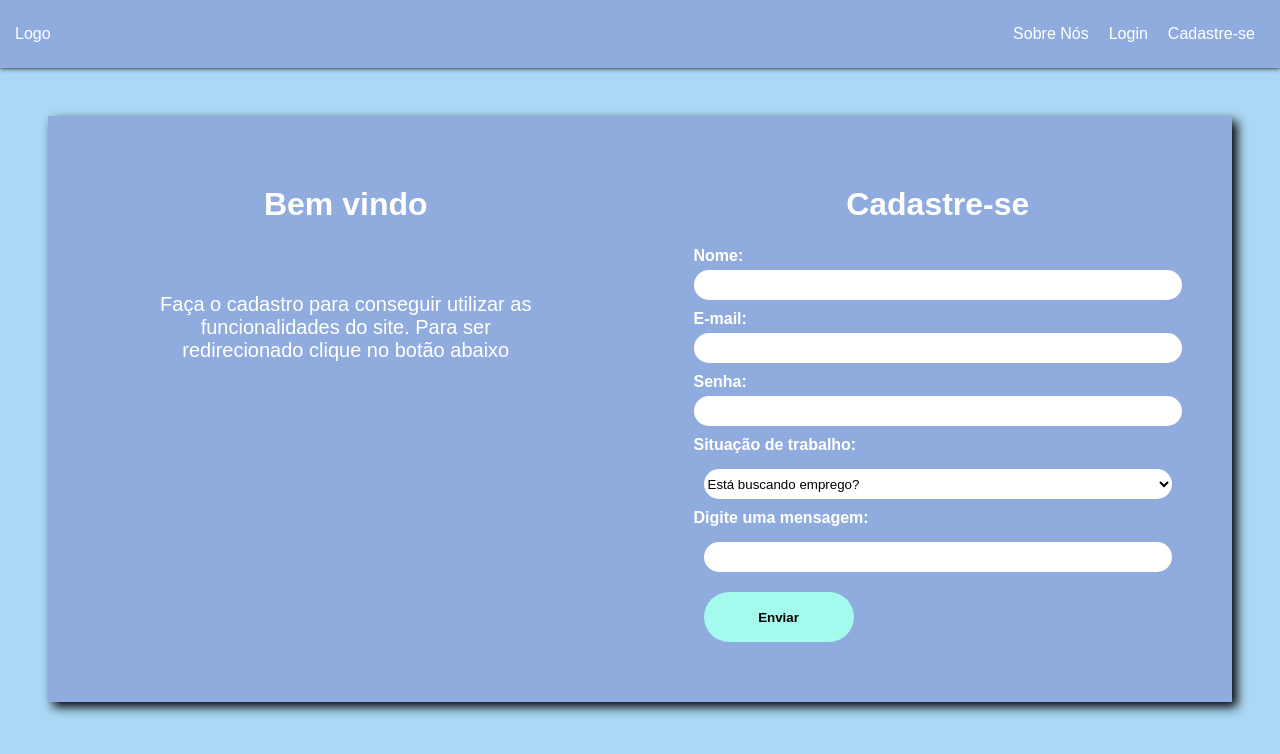
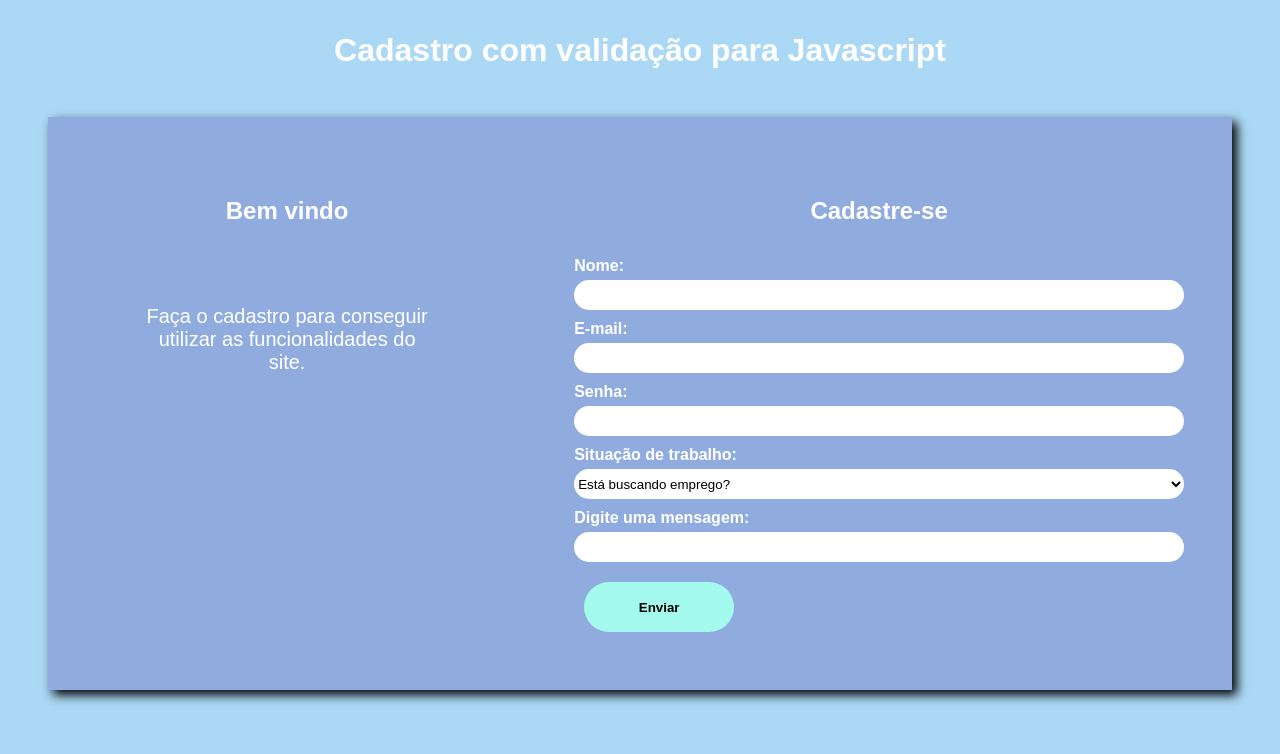
Before and after one commit to CaioCroccia22/Formulario-com-validacao, a plain HTML site: page index.html in a window 1280 px wide. Drawn offline with Linux system fonts and the light colour scheme.

Commit message:
Retirada do header e inserção de um titulo

```diff
--- a/css/style.css
+++ b/css/style.css
@@ -13,42 +13,22 @@ body{
 }
 
 
-header{
-    background-color: #90ACDE;
-    display: flex;
-    flex-wrap: wrap;
-    justify-content: space-between;
-    text-align: center;
-    align-items: center;
-    padding: 15px;
-    max-width: 100%;
-    box-shadow: 0px 0px 5px black;
-    list-style: none;
-}
-
-
-ul {
-    list-style: none;
-    display: flex;
-    justify-content: space-between;
-}
-
-li{
-    padding: 10px;
-}
-
-
-
-a {
-    color: white;
-    text-decoration: none;
-}
-
 
 h1{
     text-align: center;
     align-items: center;
-    margin: 20px;
+    color: white;
+    margin: 2rem;
+    font-weight: bold;
+
+}
+
+h2{
+    text-align: center;
+    align-items: center;
+    color: white;
+    margin: 2rem;
+    font-weight: bold;
 }
 
 /*Deixando os itens do form em coluna*/
@@ -65,7 +45,7 @@ h1{
 /*Box descrição do formulário*/
 .container div:nth-of-type(1){
     background-color: #90ACDE;
-    padding: 50px;
+    padding: 3rem;
     color: white;
     text-align: center;
 }
@@ -76,7 +56,6 @@ h1{
 }
 
 
-
 /*Box do formulario*/
 .container div:nth-of-type(2){
     background-color: #90ACDE;
@@ -84,7 +63,7 @@ h1{
     flex-direction: column;
     flex-wrap: wrap;
     width: 100%;
-    padding: 50px;
+    padding: 3rem;
     color: white;
     justify-content: space-between;
 }
@@ -106,35 +85,20 @@ label{
     margin-bottom: 5px;
 }
 
-
-
-input{
+input,
+select,
+textarea
+{
     background-color: white;
     border: none;
     height: 30px;
     border-radius: 30px;
     margin-bottom: 10px;
-}
-
-select{
-    background-color: white;
-    border: none;
-    height: 30px;
-    border-radius: 30px;
-    margin: 10px;
-}
-
-
-textarea{
-    background-color: white;
-    border: none;
-    height: 30px;
-    border-radius: 30px;
-    margin: 10px;
     resize: none;
 }
 
 button{
+
     background-color: #A3FAED;
     border: none;
     height: 50px;
--- a/index.html
+++ b/index.html
@@ -8,28 +8,17 @@
     <script src="js/script.js" defer></script>
 </head>
 <body>
-    <header>
-        <a>Logo</a>
-        <nav>
-            <ul>
-                <li><a>Sobre Nós</a></li>
-                <li><a>Login</a></li>
-                <li><a>Cadastre-se</a></li>
-            </ul>
-        </nav>
-    </header>
-
-
+    <h1>Cadastro com validação para Javascript</h1>
     <div class="container">
         <div class="form-text">
-            <h1>Bem vindo</h1>
+            <h2>Bem vindo</h2>
             <div class="form-text-body">
-                <p>Faça o cadastro para conseguir utilizar as funcionalidades do site. Para ser redirecionado clique no botão abaixo</p>
+                <p>Faça o cadastro para conseguir utilizar as funcionalidades do site.</p>
                 <img src="">
             </div>
         </div>
         <div class="form">
-            <h1>Cadastre-se</h1>
+            <h2>Cadastre-se</h2>
             <form action="" id="form">
                 <label for="name">Nome:</label>
                 <input type="text" id="name">
```
